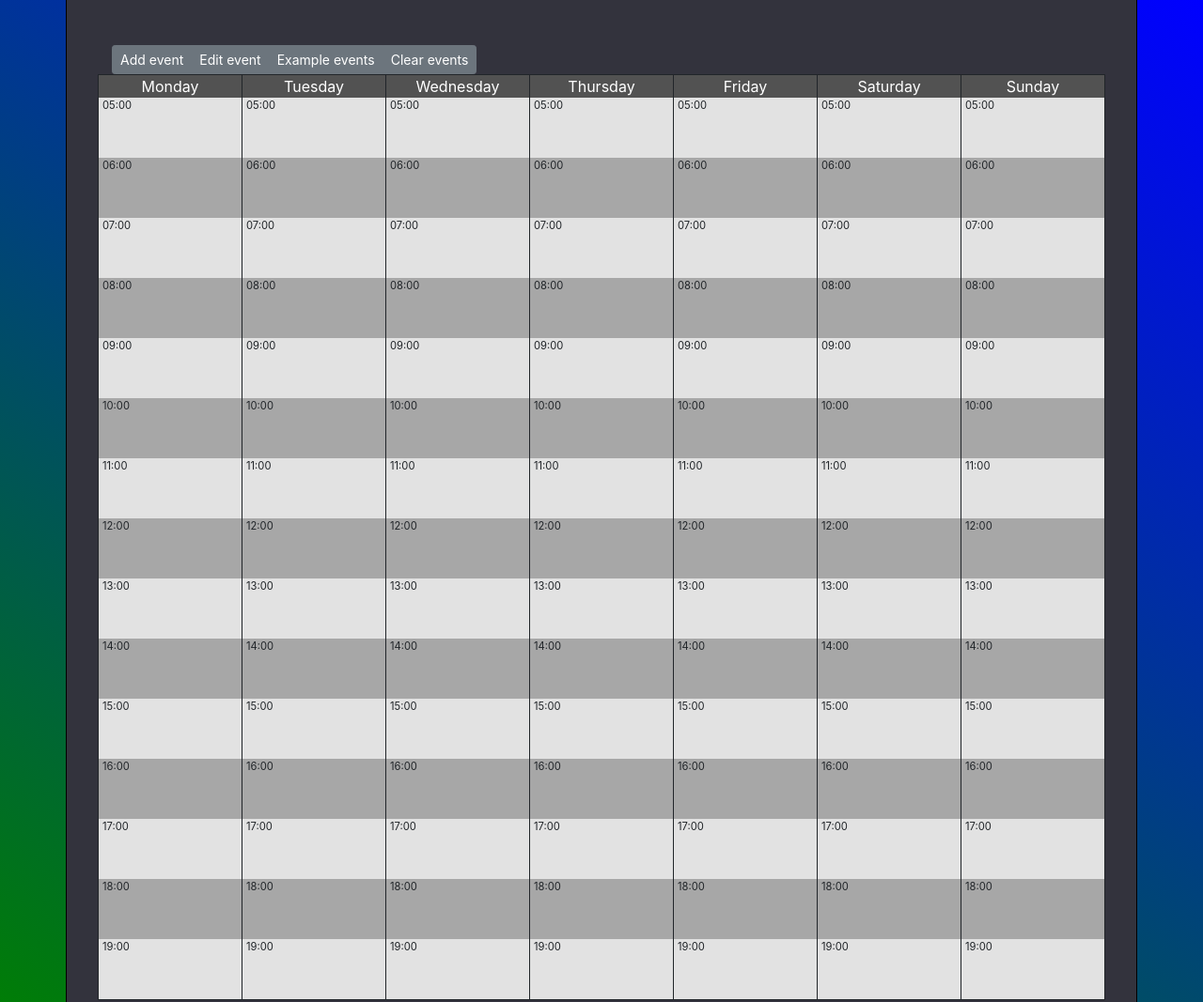
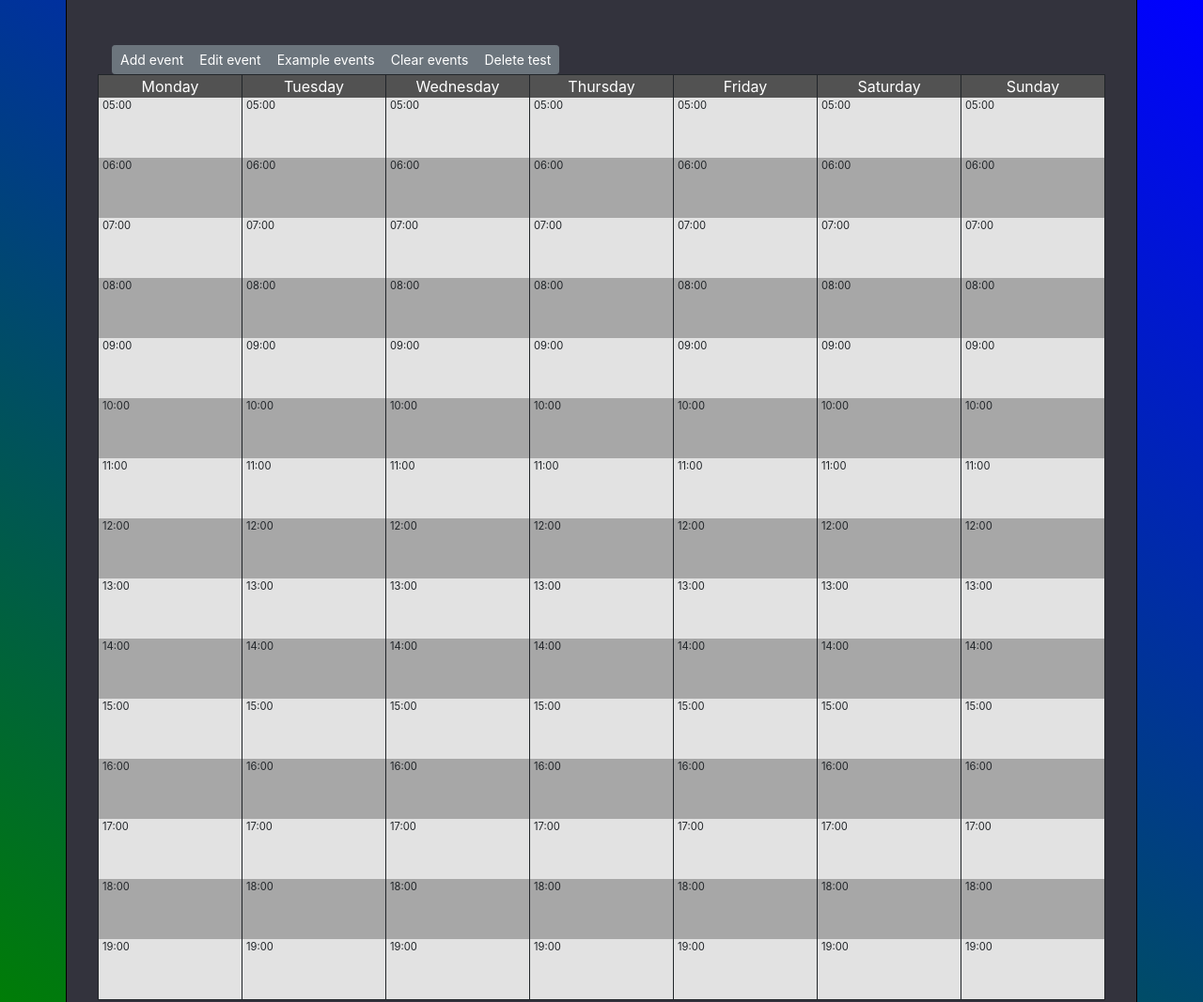
Before and after one commit to zweistein83/timetable_react_gatsby, a Gatsby site: page / in a window 1280 px wide. Shown: the top 1067 px of the page at 94% size. Built offline with nearby package versions, Linux system fonts and the light colour scheme; Gatsby itself is replaced by a stand-in of ours.

Commit message:
added method to delete events to timetable.js

```diff
--- a/src/components/timetable/eventsComponent.js
+++ b/src/components/timetable/eventsComponent.js
@@ -2,6 +2,9 @@ import React, { Component } from "react";
 import { Row, Col, Container, Card, CardHeader, CardBody } from "reactstrap";
 
 class EventsComponent extends Component {
+    /*
+        Creates a container with a column (1 day) of events.
+    */
     constructor(props) {
         super(props);
 
@@ -29,6 +32,18 @@ class EventsComponent extends Component {
 
     timeToHours(time) {
         return this.timeArrayToHours(this.timeToIntArray(time));
+    }
+
+    /*
+        Returns an unique hexadecimal string
+    */
+    get_unique_identifier(){
+        const to_hex = n => n.toString(16);
+        let time_stamp = Date.now();
+        time_stamp = to_hex(time_stamp);
+        let random_suffix = Math.floor(Math.random()*1000);
+        random_suffix = to_hex(random_suffix).padStart(4,"0");
+        return time_stamp+random_suffix;
     }
 
 
--- a/src/pages/timetable/timetable.js
+++ b/src/pages/timetable/timetable.js
@@ -52,6 +52,41 @@ class Timetable extends Component {
     }
 
 
+    /*
+        Returns an unique hexadecimal string
+    */
+    get_unique_identifier() {
+        const to_hex = n => n.toString(16);
+        let time_stamp = Date.now();
+        time_stamp = to_hex(time_stamp);
+        let random_suffix = Math.floor(Math.random() * 1000);
+        random_suffix = to_hex(random_suffix).padStart(4, "0");
+        return time_stamp + random_suffix;
+    }
+
+
+    /*
+        Deletes an event specified by an uid (unique identifier)
+        from the state.
+
+    */
+    deleteEvent(uid){
+        const EVENTS = {...this.state.events};
+        Object.keys(EVENTS).forEach((day)=>{
+            if (uid in EVENTS[day]){
+                console.log(JSON.stringify(EVENTS[day][uid]));
+                delete EVENTS[day][uid];
+            }
+            });
+        this.setState({events: EVENTS});
+        console.log(JSON.stringify(this.state));
+
+    }
+
+
+    /*
+        Returns an empty default state. With default settings and no events.
+    */
     emptyState() {
         const initJSON = `{
             "settings": {
@@ -93,23 +128,23 @@ class Timetable extends Component {
     exampleEvents() {
         const EXAMPLE_EVENTS = `{
             "day_1": {
-                "evt1": {"name": "Mathematics", "color": "event-blue","time_start": "12:15", "time_end": "14:35"},
-                "evt2": {"name": "Gymnastics", "color": "event-blue","time_start": "15:00", "time_end": "16:00"},
-                "evtb": {"name": "Break", "color": "event-orange","time_start": "11:00", "time_end": "12:00"}
+                "16fa3d39f0a0331": {"name": "Mathematics", "color": "event-blue","time_start": "12:15", "time_end": "14:35"},
+                "16fa3d39f0a0332": {"name": "Gymnastics", "color": "event-blue","time_start": "15:00", "time_end": "16:00"},
+                "16fa3d39f0a0333": {"name": "Break", "color": "event-orange","time_start": "11:00", "time_end": "12:00"}
             },
             "day_2": {
-                "evt1": {"name": "English", "color": "event-blue","time_start": "08:15", "time_end": "10:35"},
-                "evtb": {"name": "Break", "color": "event-orange","time_start": "11:00", "time_end": "12:00"}
+                "16fa3d39f0a0334": {"name": "English", "color": "event-blue","time_start": "08:15", "time_end": "10:35"},
+                "16fa3d39f0a0335": {"name": "Break", "color": "event-orange","time_start": "11:00", "time_end": "12:00"}
             },
             "day_3": {
-                "evtb": {"name": "Break", "color": "event-orange","time_start": "11:00", "time_end": "12:00"}
+                "16fa3d39f0a0336": {"name": "Break", "color": "event-orange","time_start": "11:00", "time_end": "12:00"}
             },
             "day_4": {
-                "evtb": {"name": "Break", "color": "event-orange","time_start": "11:00", "time_end": "12:00"},
-                "evtt": {"name": "Test", "color": "event-blue","time_start": "13:00", "time_end": "13:20"}
+                "16fa3d39f0a0337": {"name": "Break", "color": "event-orange","time_start": "11:00", "time_end": "12:00"},
+                "16fa3d39f0a0338": {"name": "Test", "color": "event-blue","time_start": "13:00", "time_end": "13:20"}
             },
             "day_5": {
-                "evtb": {"name": "Break", "color": "event-orange","time_start": "11:00", "time_end": "12:00"}
+                "16fa3d39f0a0339": {"name": "Break", "color": "event-orange","time_start": "11:00", "time_end": "12:00"}
             },
             "day_6": {},
             "day_7": {}
@@ -148,6 +183,10 @@ class Timetable extends Component {
                             <Button size="sm" >Edit event</Button>
                             <Button size="sm" onClick={() => this.exampleEvents()}>Example events</Button>
                             <Button size="sm" onClick={() => this.clearEvents()}>Clear events</Button>
+                            <Button size="sm" onClick={() => this.deleteEvent("16fa3d39f0a0338")}>Delete test</Button>
+
+
+
                         </ButtonGroup>
                     </NavItem>
 
```
